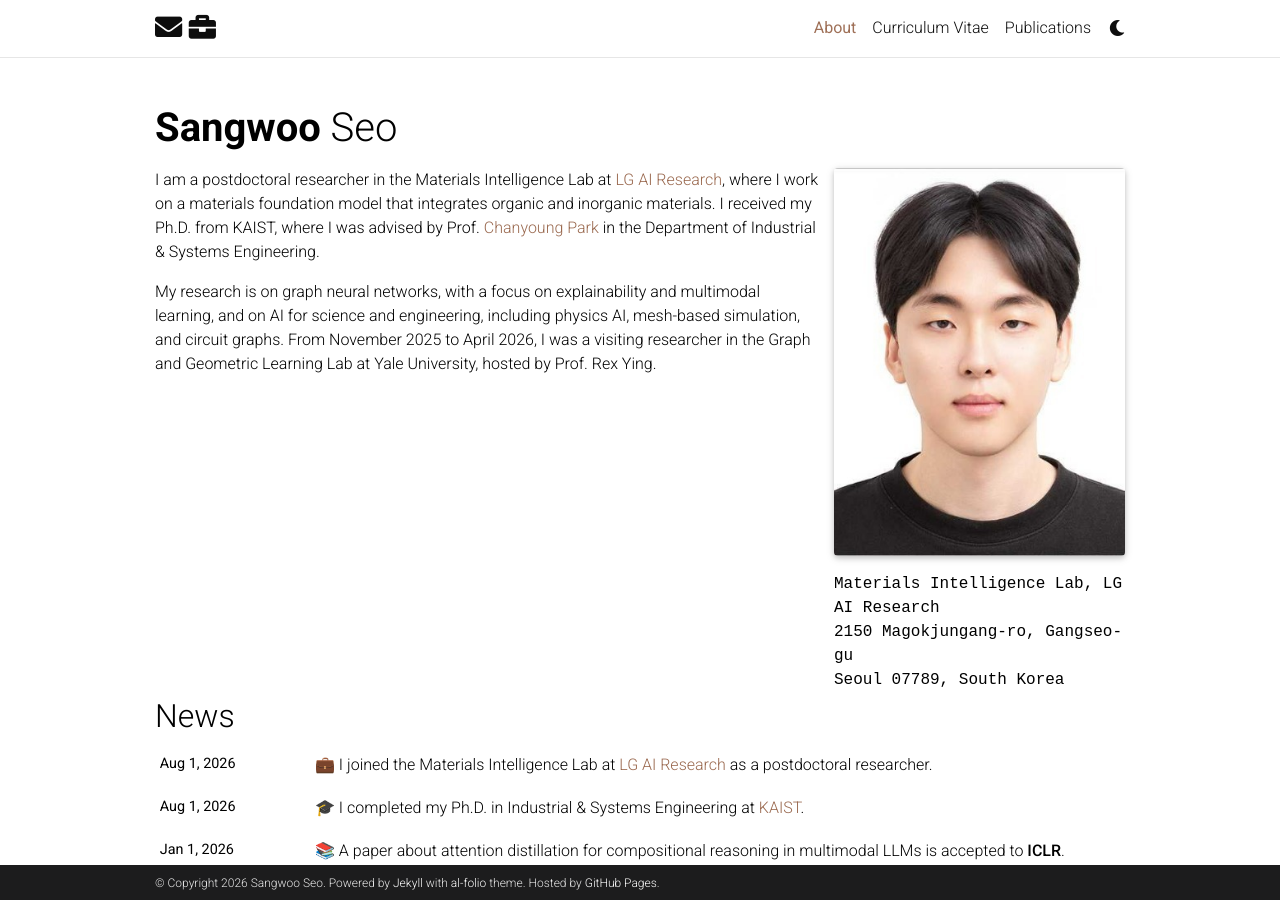
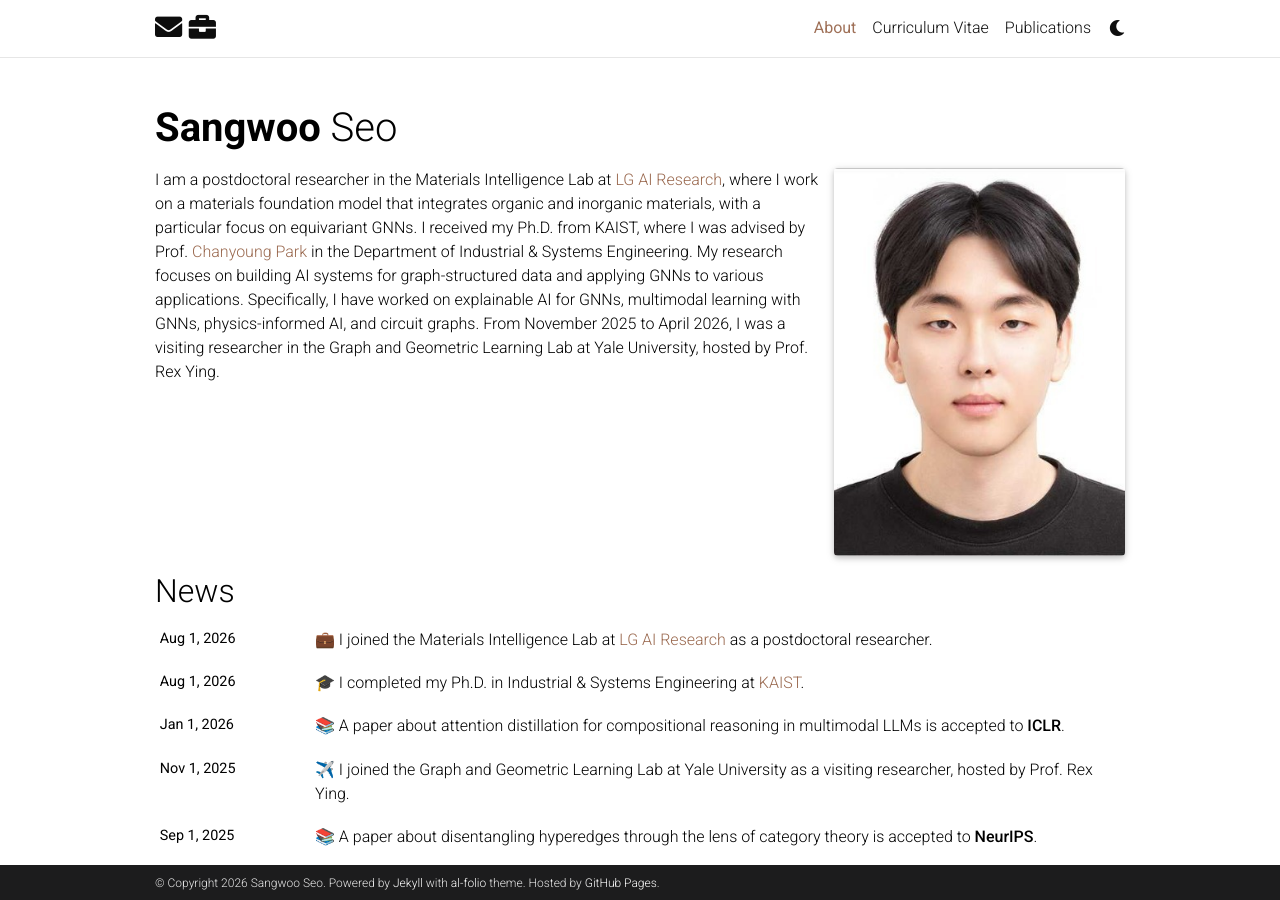
Before and after one commit to sang-woo-seo/sang-woo-seo.github.io, a Jekyll site: the page built from _pages/about.md, in a window 1280 px wide and 900 px high. Built offline with Jekyll 4.4.1, drawn with Linux system fonts in a browser that asks for light colours; comment, search, counter and statistics services are not loaded; a style sheet for code colours, icons or effects is not loaded.

Commit message:
Profile summary

```diff
--- a/_pages/about.md
+++ b/_pages/about.md
@@ -8,10 +8,6 @@
   align: right
   image: photo_sangwoo.jpg
   image_cicular: false # crops the image to make it circular
-  address: >
-    Materials Intelligence Lab, LG AI Research <br>
-    2150 Magokjungang-ro, Gangseo-gu <br>
-    Seoul 07789, South Korea
 
 news: true  # includes a list of news items
 selected_papers: true # includes a list of papers marked as "selected={true}"
@@ -22,8 +18,7 @@
 social: true  # includes social icons at the bottom of the page
 ---
 
-I am a postdoctoral researcher in the Materials Intelligence Lab at [LG AI Research](https://www.lgresearch.ai/), where I work on a materials foundation model that integrates organic and inorganic materials.
+I am a postdoctoral researcher in the Materials Intelligence Lab at [LG AI Research](https://www.lgresearch.ai/), where I work on a materials foundation model that integrates organic and inorganic materials, with a particular focus on equivariant GNNs.
 I received my Ph.D. from KAIST, where I was advised by Prof. [Chanyoung Park](https://dsail.kaist.ac.kr/) in the Department of Industrial & Systems Engineering.
-
-My research is on graph neural networks, with a focus on explainability and multimodal learning, and on AI for science and engineering, including physics AI, mesh-based simulation, and circuit graphs.
+My research focuses on building AI systems for graph-structured data and applying GNNs to various applications. Specifically, I have worked on explainable AI for GNNs, multimodal learning with GNNs, physics-informed AI, and circuit graphs.
 From November 2025 to April 2026, I was a visiting researcher in the Graph and Geometric Learning Lab at Yale University, hosted by Prof. Rex Ying.
```
